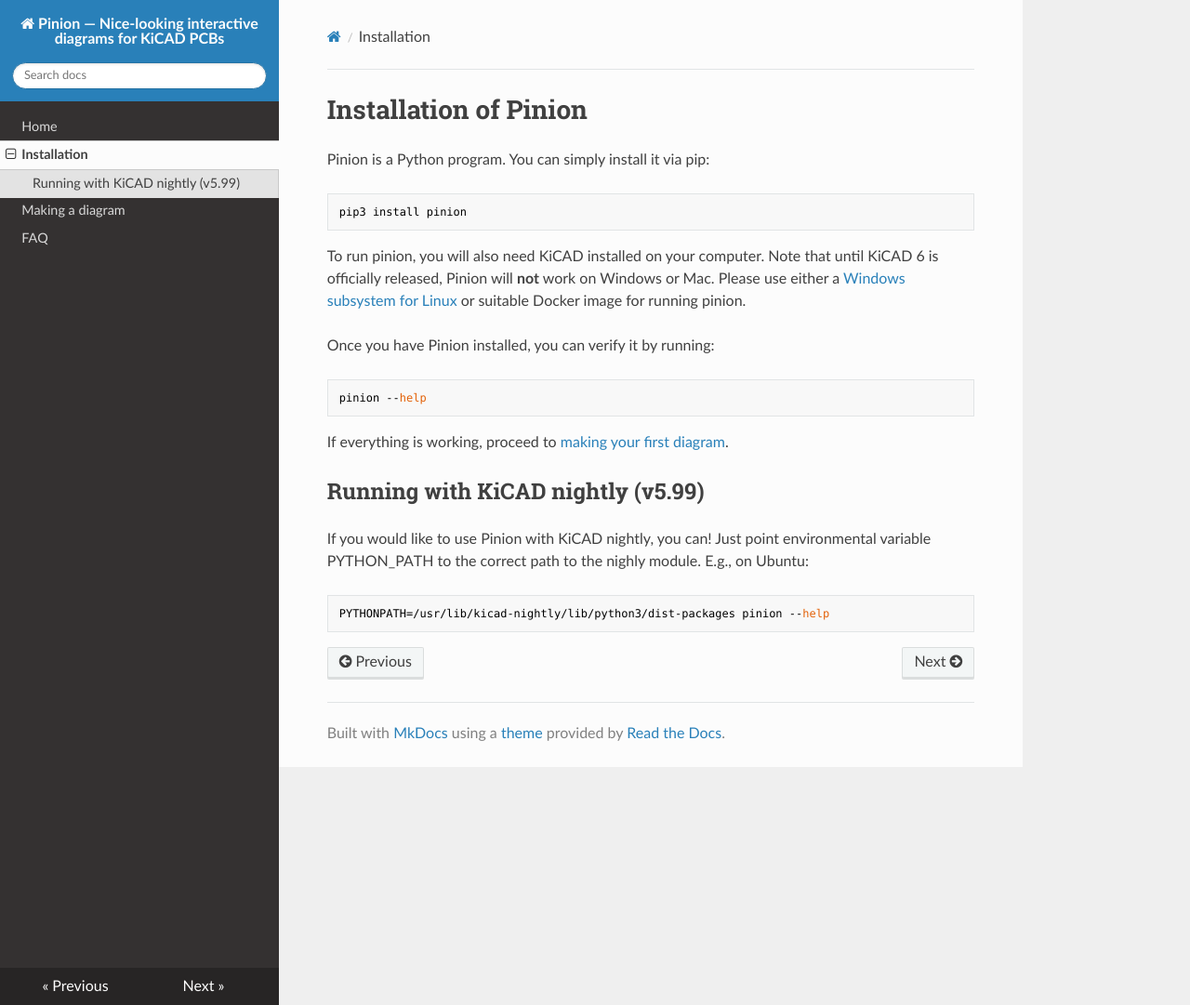
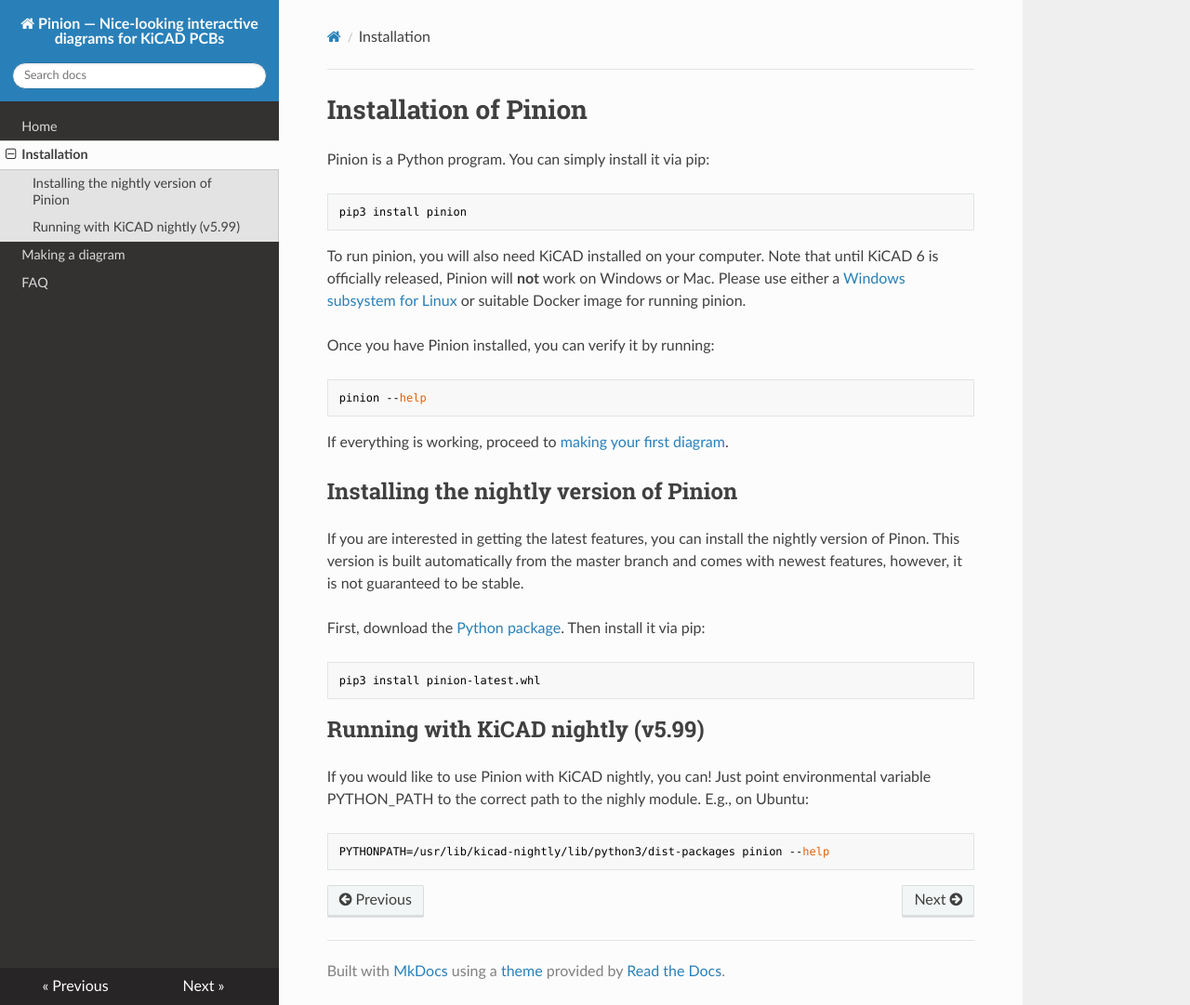
Before and after one commit to yaqwsx/Pinion, an MkDocs documentation site: the page built from docs/installation.md, in a window 1280 px wide and 1081 px high. Shown: the whole window at 93% size. Built offline with MkDocs 1.6.1, drawn with Linux system fonts in a browser that asks for light colours; nearby versions of some CDN libraries.

Commit message:
Add the possiblity to install nightly version

````diff
--- a/docs/installation.md
+++ b/docs/installation.md
@@ -21,6 +21,20 @@
 If everything is working, proceed to [making your first
 diagram](diagramWalkthrough.md).
 
+## Installing the nightly version of Pinion
+
+If you are interested in getting the latest features, you can install the
+nightly version of Pinon. This version is built automatically from the master
+branch and comes with newest features, however, it is not guaranteed to be
+stable.
+
+First, download the [Python package](releases/pinion-latest.whl). Then install
+it via pip:
+
+```
+pip3 install pinion-latest.whl
+```
+
 
 ## Running with KiCAD nightly (v5.99)
 
````
Also changed, not shown: 1 other file.
